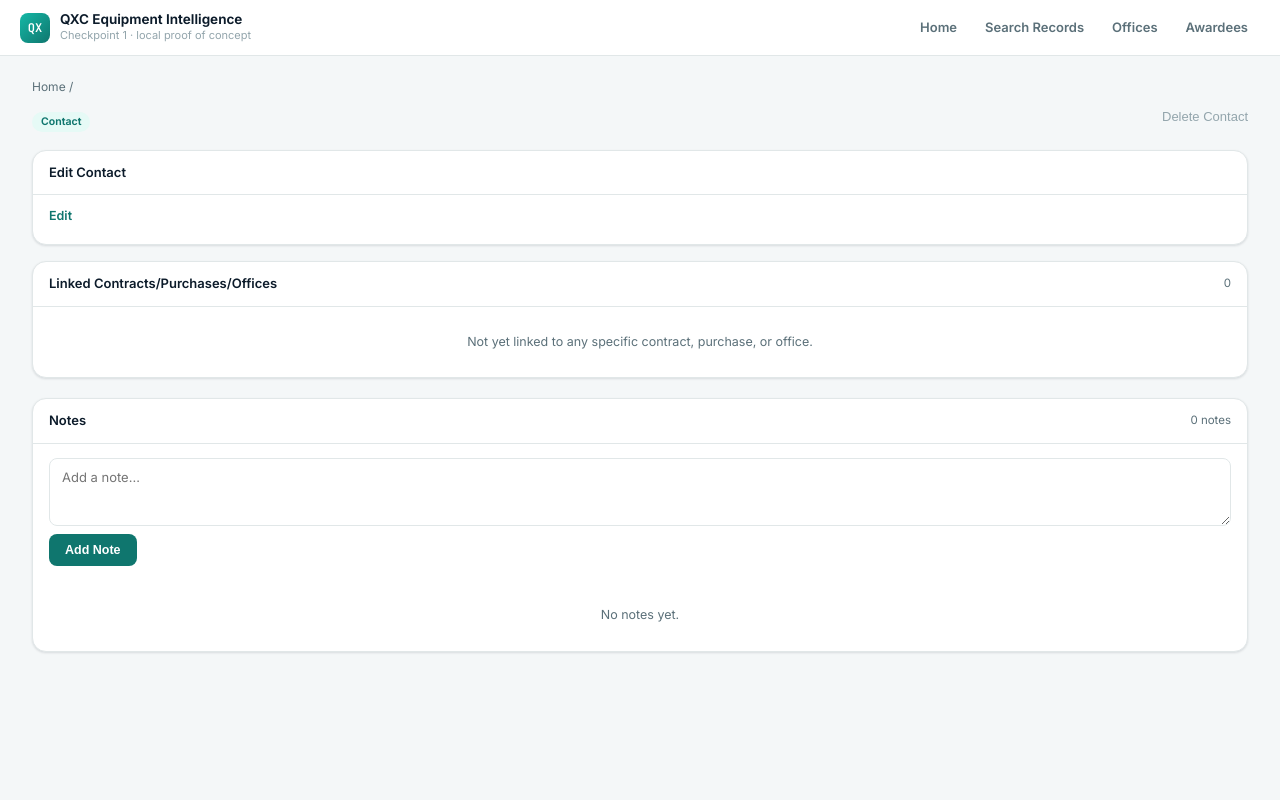
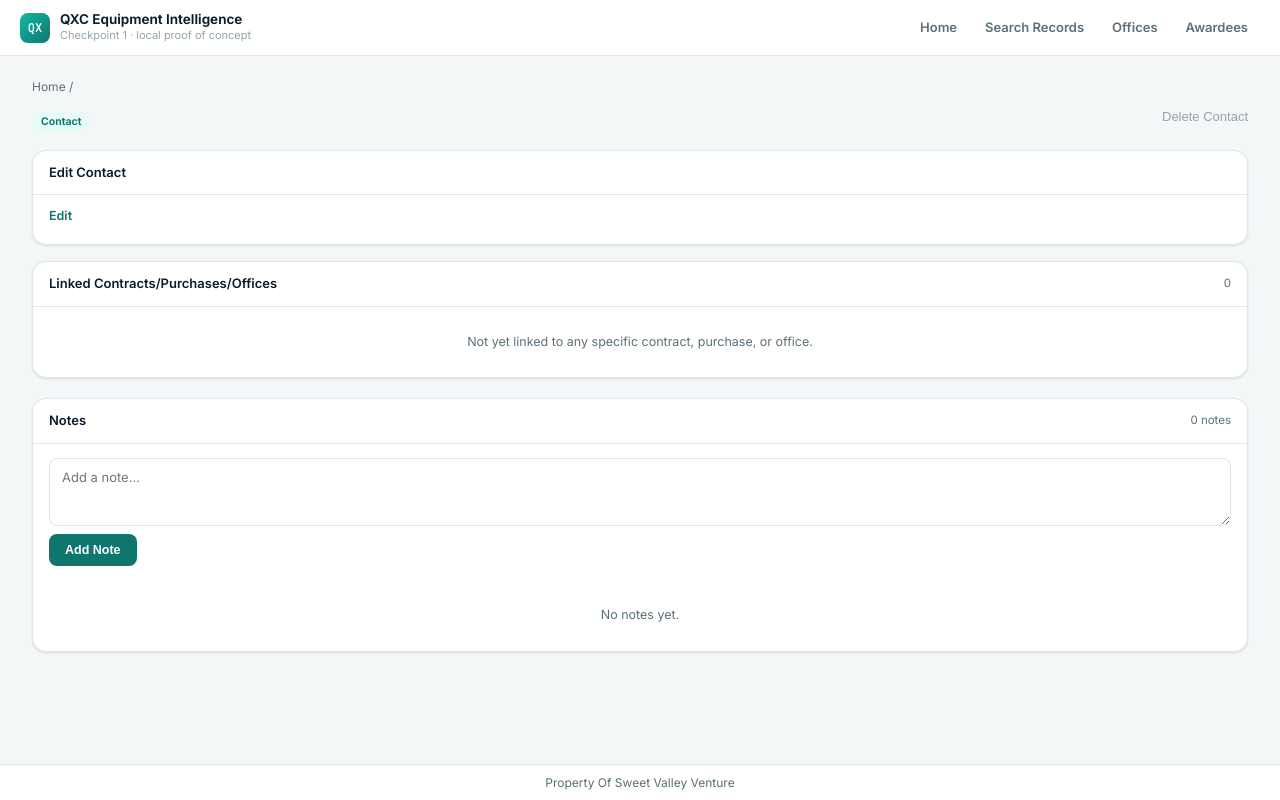
Before and after one commit to Bretmkiefer/QXC-Project, a Flask app: template app/templates/contact_detail.html in a window 1280 px wide. Run offline with Flask 3, Linux system fonts and the light colour scheme; the template is opened without the code that fills it, so the values that code supplies are empty; parts of the project's set-up code (start-up, migrations or seed data) failed here and were passed over.

Commit message:
Add "Property Of Sweet Valley Venture" footer to every page
Lives in base.html so all templates inherit it. The fixed-height split
layouts subtract --footer-h so the footer stays on screen without adding a
page scrollbar; on long pages it sits after the content.

Co-Authored-By: Claude Sonnet 5.5 <noreply@anthropic.com>

```diff
--- a/app/static/style.css
+++ b/app/static/style.css
@@ -24,6 +24,7 @@
   --muted: #5b7079;
   --muted-soft: #eef2f3;
 
+  --footer-h: 36px;
   --radius: 10px;
   --radius-lg: 14px;
   --shadow: 0 1px 2px rgba(10, 25, 48, 0.05), 0 1px 3px rgba(10, 25, 48, 0.07);
@@ -47,6 +48,27 @@ html, body {
   font-size: 13.5px;
   line-height: 1.5;
   height: 100%;
+}
+
+/* Footer sits at the bottom of the viewport on short pages and after the
+   content on long ones; the fixed-height split layouts subtract --footer-h. */
+body {
+  height: auto;
+  min-height: 100vh;
+  display: flex;
+  flex-direction: column;
+}
+.workspace { flex: 1 0 auto; }
+.site-footer {
+  flex-shrink: 0;
+  height: var(--footer-h);
+  display: flex;
+  align-items: center;
+  justify-content: center;
+  background: var(--panel);
+  border-top: 1px solid var(--border);
+  color: var(--text-dim);
+  font-size: 12px;
 }
 
 a { color: inherit; text-decoration: none; }
@@ -138,7 +160,7 @@ a { color: inherit; text-decoration: none; }
 .workspace { padding: 0; }
 
 .page-shell {
-  height: calc(100vh - 56px);
+  height: calc(100vh - 56px - var(--footer-h));
   display: flex;
   flex-direction: column;
 }
--- a/app/templates/base.html
+++ b/app/templates/base.html
@@ -34,6 +34,7 @@
   <main class="workspace">
     {% block content %}{% endblock %}
   </main>
+  <footer class="site-footer">Property Of Sweet Valley Venture</footer>
   <script src="{{ url_for('static', filename='app.js') }}?v={{ asset_version }}"></script>
 </body>
 </html>
```
